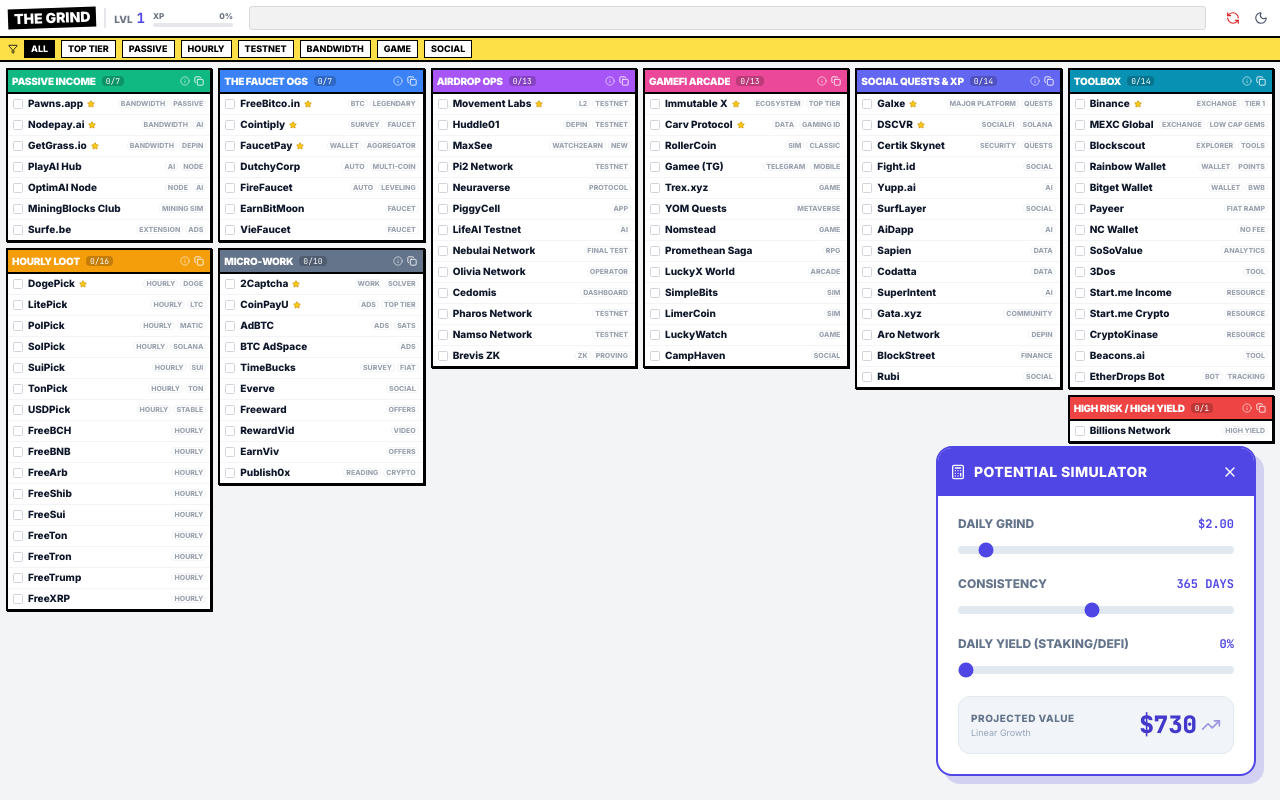
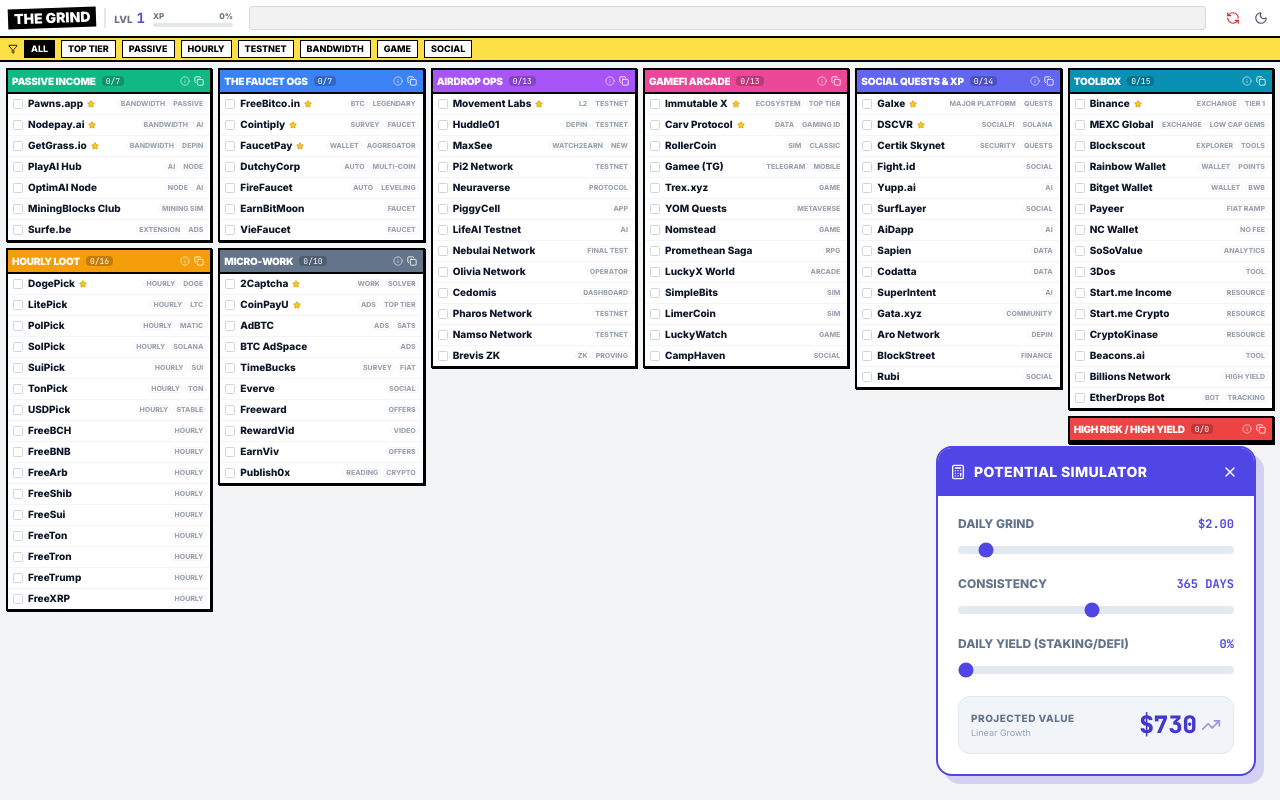
Before and after one commit to source347/compact-linkbox-generated-by-ai-studio, a React (Vite) app: page / in a window 1280 px wide. Built offline with nearby package versions, Linux system fonts and the light colour scheme.

Commit message:
Update constants.ts

```diff
--- a/constants.ts
+++ b/constants.ts
@@ -111,7 +111,7 @@ export const ALL_LINKS: LinkItem[] = [
   { id: '103', url: 'https://beacons.ai/dashboard', title: 'Beacons.ai', category: LinkCategory.INFRASTRUCTURE, tags: ['Tool'] },
 
   // --- HIGH RISK / MISC ---
-  { id: '106', url: 'https://signup.billions.network/?rc=IMENAAXD', title: 'Billions Network', category: LinkCategory.RISK_LABS, tags: ['High Yield'] },
+  { id: '106', url: 'https://signup.billions.network/?rc=IMENAAXD', title: 'Billions Network', category: LinkCategory.INFRASTRUCTURE, tags: ['High Yield'] },
   { id: '107', url: 'https://t.me/EtherDROPS_bot?start=promo_OYJAP5', title: 'EtherDrops Bot', category: LinkCategory.INFRASTRUCTURE, tags: ['Bot', 'Tracking'] },
 ];
 
```
